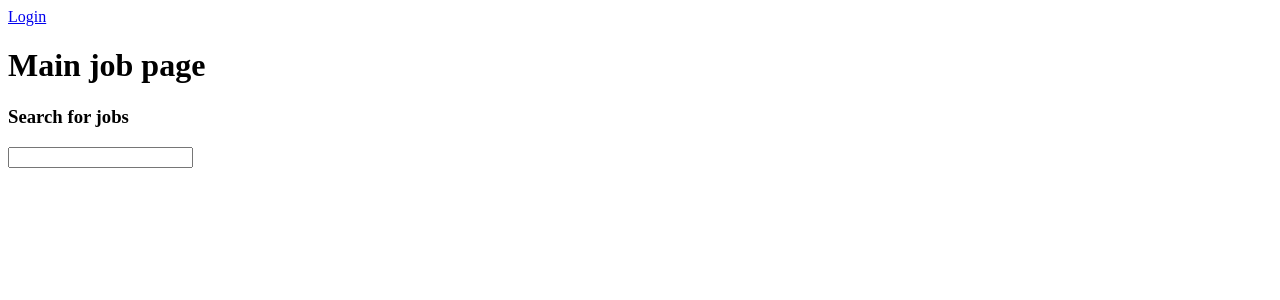
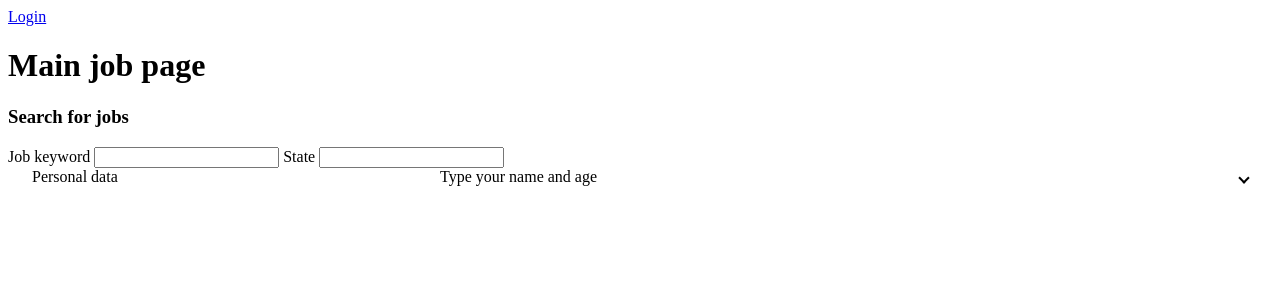
Before and after one commit to huyluong88/JobSearchApp, an Angular app: page / in a window 1280 px wide. Shown: the top 300 px of the page. Built offline with nearby package versions, Linux system fonts and the light colour scheme.

Commit message:
enable core service as a singleton service and added angular material expansion module

```diff
--- a/src/app/core/home/home.component.html
+++ b/src/app/core/home/home.component.html
@@ -1,3 +1,23 @@
 <h1>Main job page</h1>
 <h3>Search for jobs</h3>
 <job-search-box></job-search-box>
+<mat-accordion>
+  <mat-expansion-panel>
+    <mat-expansion-panel-header>
+      <mat-panel-title>
+        Personal data
+      </mat-panel-title>
+      <mat-panel-description>
+        Type your name and age
+      </mat-panel-description>
+    </mat-expansion-panel-header>
+
+    <mat-form-field>
+      <input matInput placeholder="First name">
+    </mat-form-field>
+
+    <mat-form-field>
+      <input matInput placeholder="Age">
+    </mat-form-field>
+  </mat-expansion-panel>
+</mat-accordion>
--- a/src/app/core/home/home.component.ts
+++ b/src/app/core/home/home.component.ts
@@ -1,20 +1,26 @@
 import { Component, OnInit } from '@angular/core';
-import { Router } from '@angular/router';
-// import { JobSearchService } from './services/core.service';
+import { Subscription } from 'rxjs';
+import { JobSearchService } from '../services/core.service';
 
 @Component({
     selector: 'home',
     templateUrl: './home.component.html',
     styleUrls: ['./home.component.scss'],
-    // providers: [JobSearchService]
 })
 export class HomeComponent implements OnInit {
 
+    public jobs: Array<any>;
+    public jobSubscription: Subscription
+
     constructor(
-      // private jobSearchService: JobSearchService,
-      private router: Router
+      private jobSearchService: JobSearchService,
     ) { }
 
     ngOnInit() {
+      this.jobSubscription = this.jobSearchService.jobsAsObservables()
+        .subscribe((jobs) => {
+          this.jobs = jobs;
+          console.log('jobs from home', jobs);
+        })
     }
 }
--- a/src/app/core/job-search-input/job-search-box.component.html
+++ b/src/app/core/job-search-input/job-search-box.component.html
@@ -1,4 +1,10 @@
+Job keyword
 <input
   type="text"
   [(ngModel)]="jobSearchText"
   (keyup.enter)="searchForJobs()" >
+State
+<input
+  type="text"
+  [(ngModel)]="stateText"
+  >
--- a/src/app/core/job-search-input/job-search-box.component.ts
+++ b/src/app/core/job-search-input/job-search-box.component.ts
@@ -1,24 +1,24 @@
 import { Component, OnInit } from '@angular/core';
 import { JobSearchService } from '../services/core.service';
+
 
 @Component({
     selector: 'job-search-box',
     templateUrl: './job-search-box.component.html',
     styleUrls: ['./job-search-box.component.scss'],
-    providers: [JobSearchService]
 })
 export class JobSearchBoxComponent implements OnInit {
 
     public jobSearchText: string;
+    public stateText: string;
 
     constructor(
       private jobSearchService: JobSearchService,
     ) { }
 
-    ngOnInit() {
-    }
+    ngOnInit() {}
 
     public searchForJobs() {
-      this.jobSearchService.getJobs(this.jobSearchText);
+      this.jobSearchService.getJobs(this.jobSearchText, this.stateText);
     }
 }
--- a/src/app/core/services/core-api.service.ts
+++ b/src/app/core/services/core-api.service.ts
@@ -9,8 +9,14 @@ export class JobSearchApiService {
     private http: HttpClient
   ) {}
 
-  public getJobs(searchText: string): Observable<any> {
-    const url = `http://api.dataatwork.org/v1/jobs/autocomplete?contains=${searchText}`;
-    return this.http.get(url)
+  public getJobs(searchText: string, stateText?: string): Observable<any> {
+    const url = `https://jobs.search.gov/jobs/search.json?`;
+    const queryParams = {
+      query: searchText+'+jobs'
+    }
+    if (stateText) {
+      queryParams.query += '+in+' + stateText;
+    }
+    return this.http.get(url, {params: queryParams})
   }
 }
--- a/src/app/core/services/core.service.ts
+++ b/src/app/core/services/core.service.ts
@@ -1,5 +1,4 @@
-import { Observable } from 'rxjs';
-import { Subject } from 'rxjs';
+import { Observable, Subject, pipe } from 'rxjs';
 import { Injectable } from '@angular/core';
 import { HttpClient } from '@angular/common/http';
 import { JobSearchApiService } from './core-api.service';
@@ -18,11 +17,12 @@ export class JobSearchService {
     return this.jobsSubject.asObservable();
   }
 
-  public getJobs(searchText: string): void {
-    this.jobSearchApiService.getJobs(searchText)
+  public getJobs(searchText: string, stateText?: string): void {
+    this.jobSearchApiService.getJobs(searchText, stateText)
       .subscribe((data) => {
-        console.log('from service ', data);
+        // console.log('from service ', data);
         this.jobsSubject.next(data);
+        (error) => {throw new Error(error)};
       })
   }
 }
```
Also changed, not shown: src/app/app.component.ts (+0 -7 lines), src/app/app.module.ts (+0 -8 lines), src/app/core/core.module.ts (+15 -2 lines).
